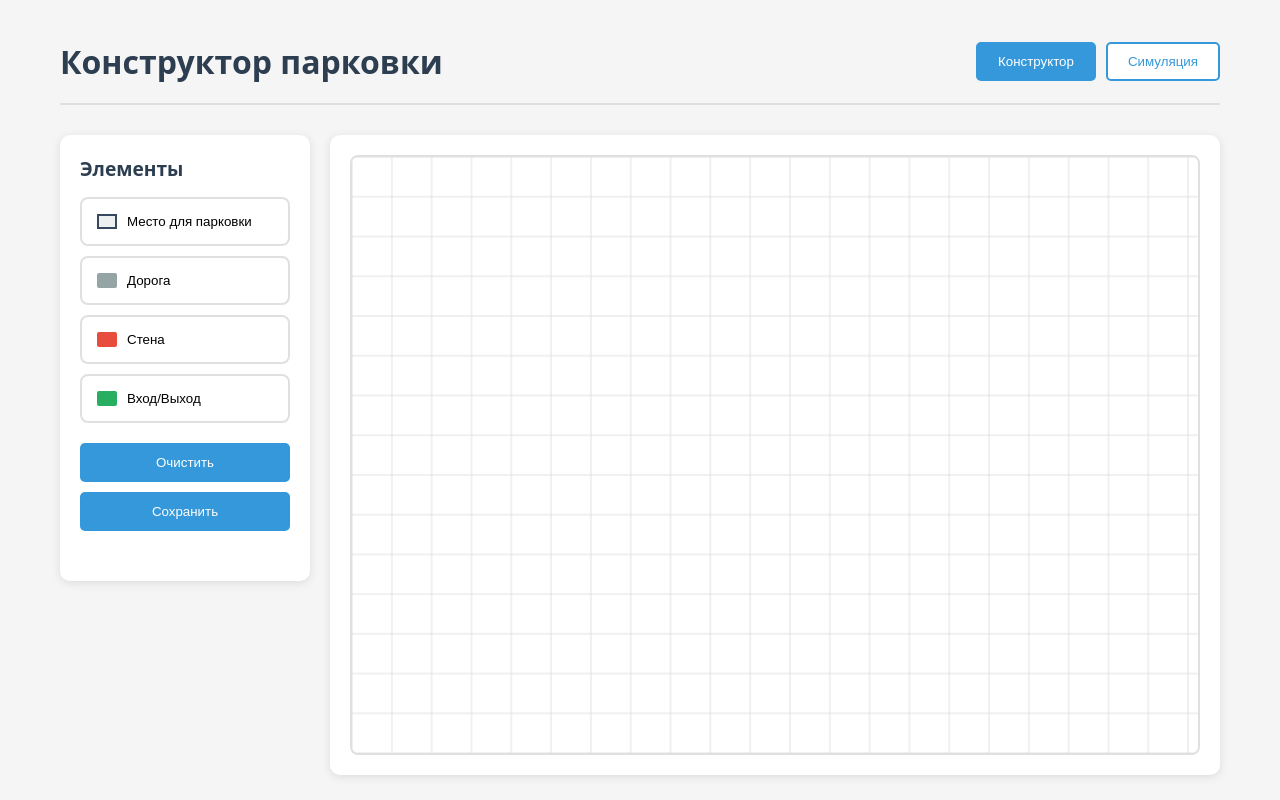
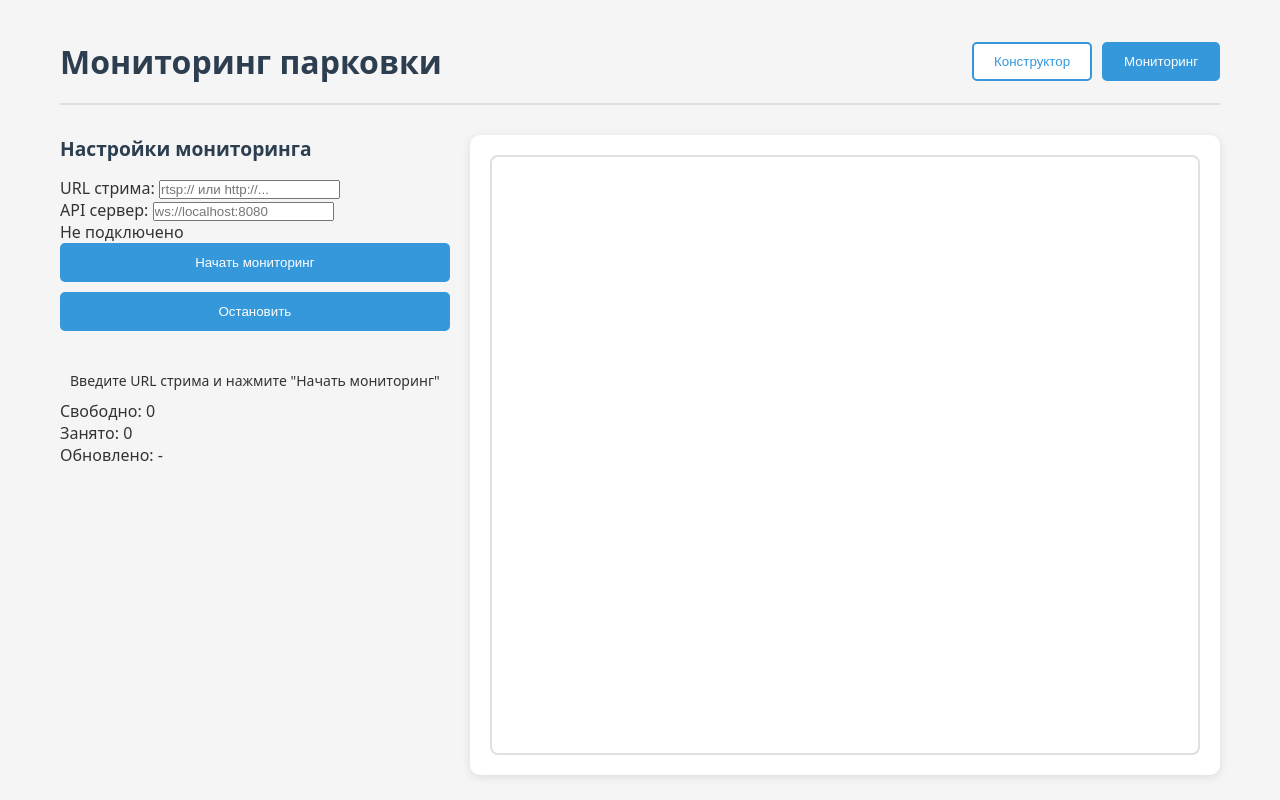
Before and after one commit to ollxel/parkovoz_constructor_parking, a plain HTML site: page index.html in a window 1280 px wide. Drawn offline with Linux system fonts and the light colour scheme.

Commit message:
Update index.html

```diff
--- a/index.html
+++ b/index.html
@@ -2,26 +2,26 @@
 <head>
     <meta charset="UTF-8">
     <meta name="viewport" content="width=device-width, initial-scale=1.0">
-    <title>Конструктор парковки</title>
+    <title>Мониторинг парковки</title>
     <link rel="stylesheet" href="styles.css">
 </head>
 <body>
     <div class="container">
         <header>
-            <h1>Конструктор парковки</h1>
+            <h1>Мониторинг парковки</h1>
             <div class="mode-toggle">
-                <button id="constructorMode" class="mode-btn active">Конструктор</button>
-                <button id="simulationMode" class="mode-btn">Симуляция</button>
+                <button id="constructorMode" class="mode-btn">Конструктор</button>
+                <button id="monitoringMode" class="mode-btn active">Мониторинг</button>
             </div>
         </header>
 
         <div class="main-content">
-            <div class="toolbar" id="constructorToolbar">
-                <h3>Элементы</h3>
+            <div class="toolbar" id="constructorToolbar" style="display: none;">
+                <h3>Элементы парковки</h3>
                 <div class="tool-group">
                     <button class="tool-btn" data-type="parking-spot">
                         <div class="parking-spot-icon"></div>
-                        Место для парковки
+                        Парковочное место
                     </button>
                     <button class="tool-btn" data-type="road">
                         <div class="road-icon"></div>
@@ -39,17 +39,47 @@
                 <div class="tool-group">
                     <button class="action-btn" id="clearBtn">Очистить</button>
                     <button class="action-btn" id="saveBtn">Сохранить</button>
+                    <button class="action-btn" id="loadBtn">Загрузить</button>
                 </div>
             </div>
 
-            <div class="simulation-panel" id="simulationPanel" style="display: none;">
-                <h3>Данные о машинах</h3>
-                <textarea id="carDataInput" placeholder="Введите массив данных о машинах, например:
-[[1,0,1,0,0],[0,0,0,1,1],[1,0,0,0,1]]
+            <div class="monitoring-panel" id="monitoringPanel">
+                <h3>Настройки мониторинга</h3>
+                <div class="form-group">
+                    <label for="streamUrl">URL стрима:</label>
+                    <input type="text" id="streamUrl" placeholder="rtsp:// или http://...">
+                </div>
+                <div class="form-group">
+                    <label for="apiUrl">API сервер:</label>
+                    <input type="text" id="apiUrl" placeholder="ws://localhost:8080">
+                </div>
 
-где 1 - занятое место, 0 - свободное место"></textarea>
-                <button class="action-btn" id="applyDataBtn">Применить данные</button>
-                <div class="status" id="statusMsg"></div>
+                <div class="connection-status">
+                    <div class="status-indicator" id="statusIndicator"></div>
+                    <span id="connectionStatus">Не подключено</span>
+                </div>
+
+                <div class="tool-group">
+                    <button class="action-btn" id="connectBtn">Начать мониторинг</button>
+                    <button class="action-btn" id="disconnectBtn">Остановить</button>
+                </div>
+
+                <div class="status" id="statusMsg">Введите URL стрима и нажмите "Начать мониторинг"</div>
+
+                <div class="stats">
+                    <div class="stat-item">
+                        <span class="stat-label">Свободно:</span>
+                        <span id="freeCount">0</span>
+                    </div>
+                    <div class="stat-item">
+                        <span class="stat-label">Занято:</span>
+                        <span id="occupiedCount">0</span>
+                    </div>
+                    <div class="stat-item">
+                        <span class="stat-label">Обновлено:</span>
+                        <span id="lastUpdate">-</span>
+                    </div>
+                </div>
             </div>
 
             <div class="canvas-container">
```
